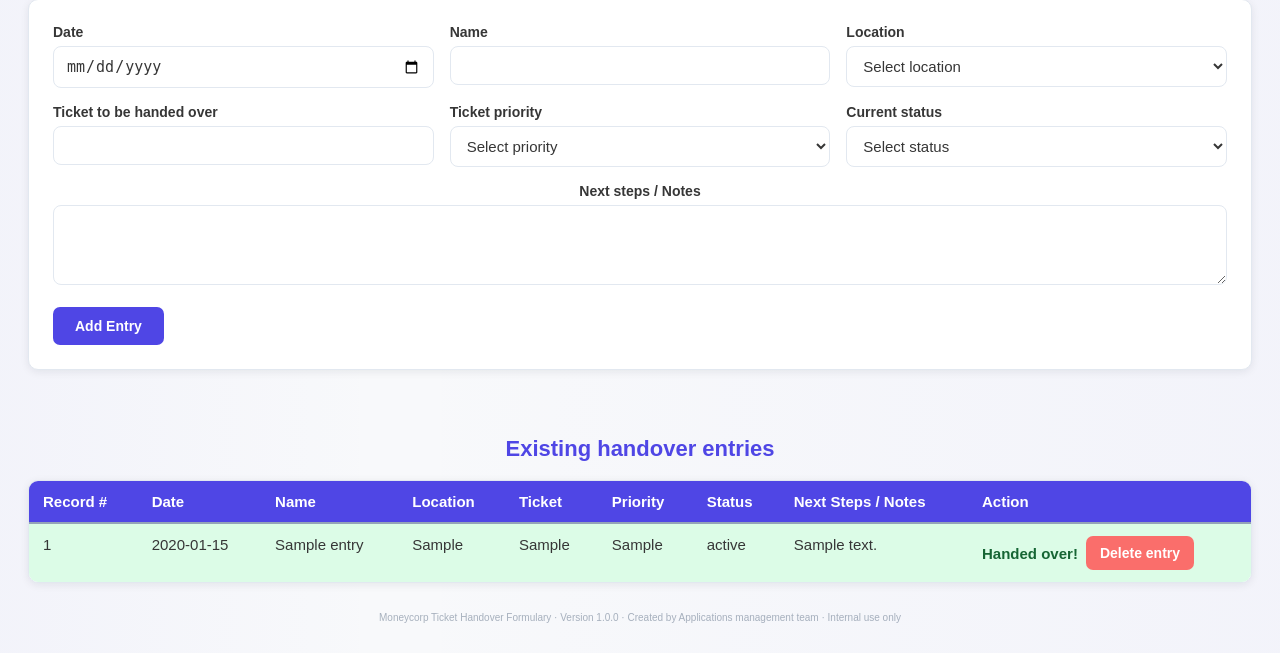
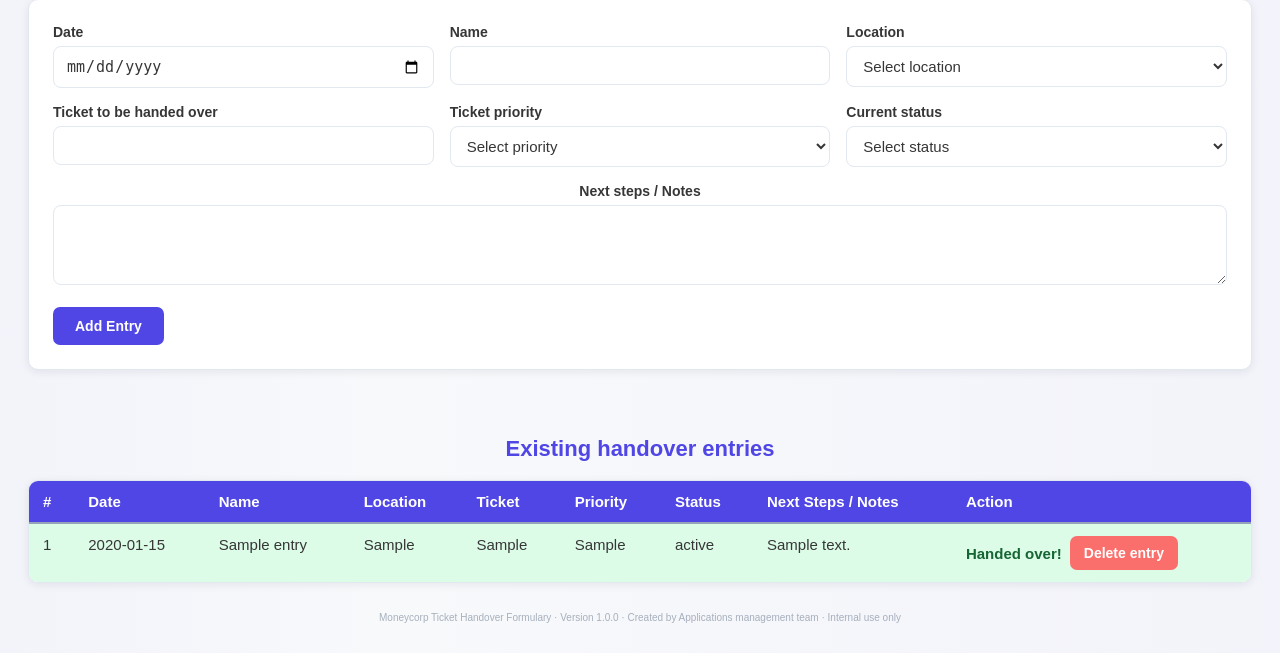
Before and after one commit to Julio11265/ticket-formulary, a Flask app: page / in a window 1280 px wide. Shown: the part 174-827 px from the top of the page. Run offline with Flask 3, Linux system fonts and the light colour scheme; tables that the repository leaves empty hold one stand-in row (values such as "Sample post"); some libraries are stand-ins or nearby versions.

Commit message:
Changing record label to #

```diff
--- a/templates/index.html
+++ b/templates/index.html
@@ -371,7 +371,7 @@
         <table>
             <thead>
             <tr>
-                <th>Record #</th>
+                <th>#</th>
                 <th>Date</th>
                 <th>Name</th>
                 <th>Location</th>
```
